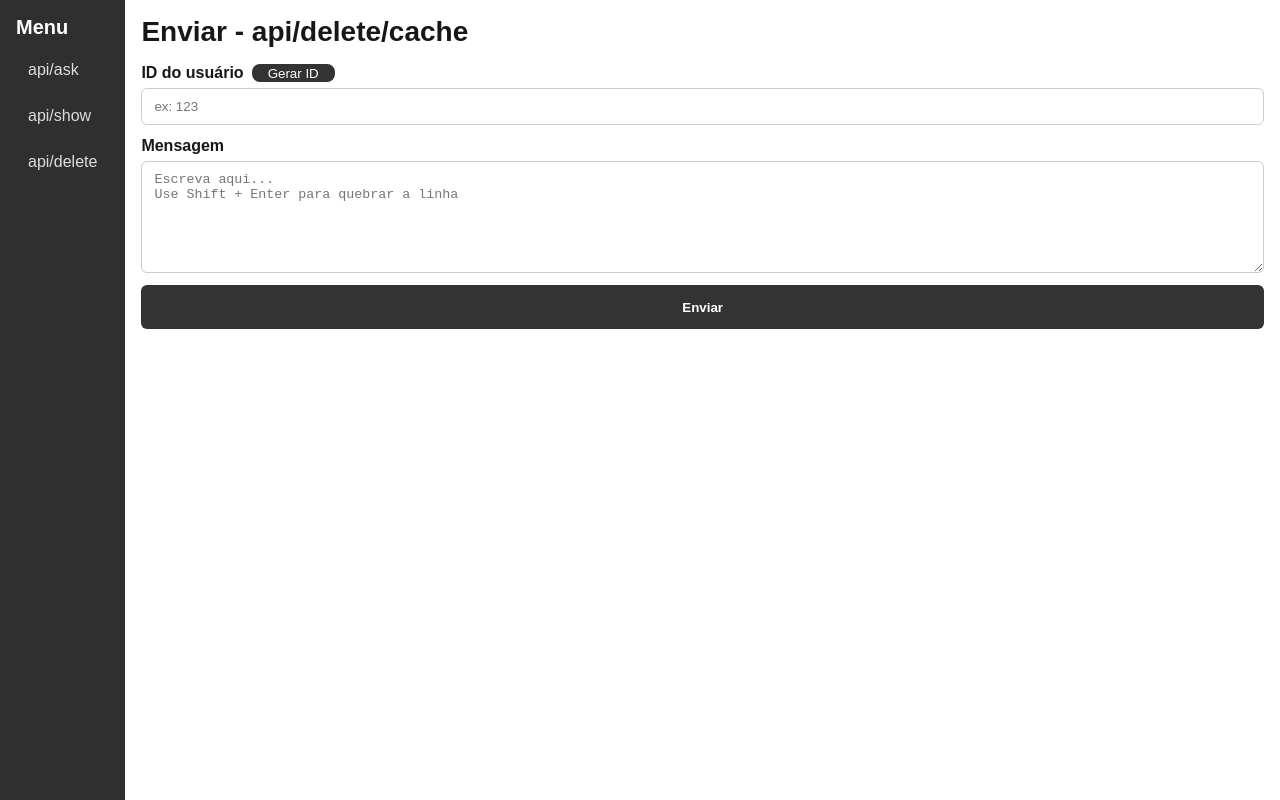
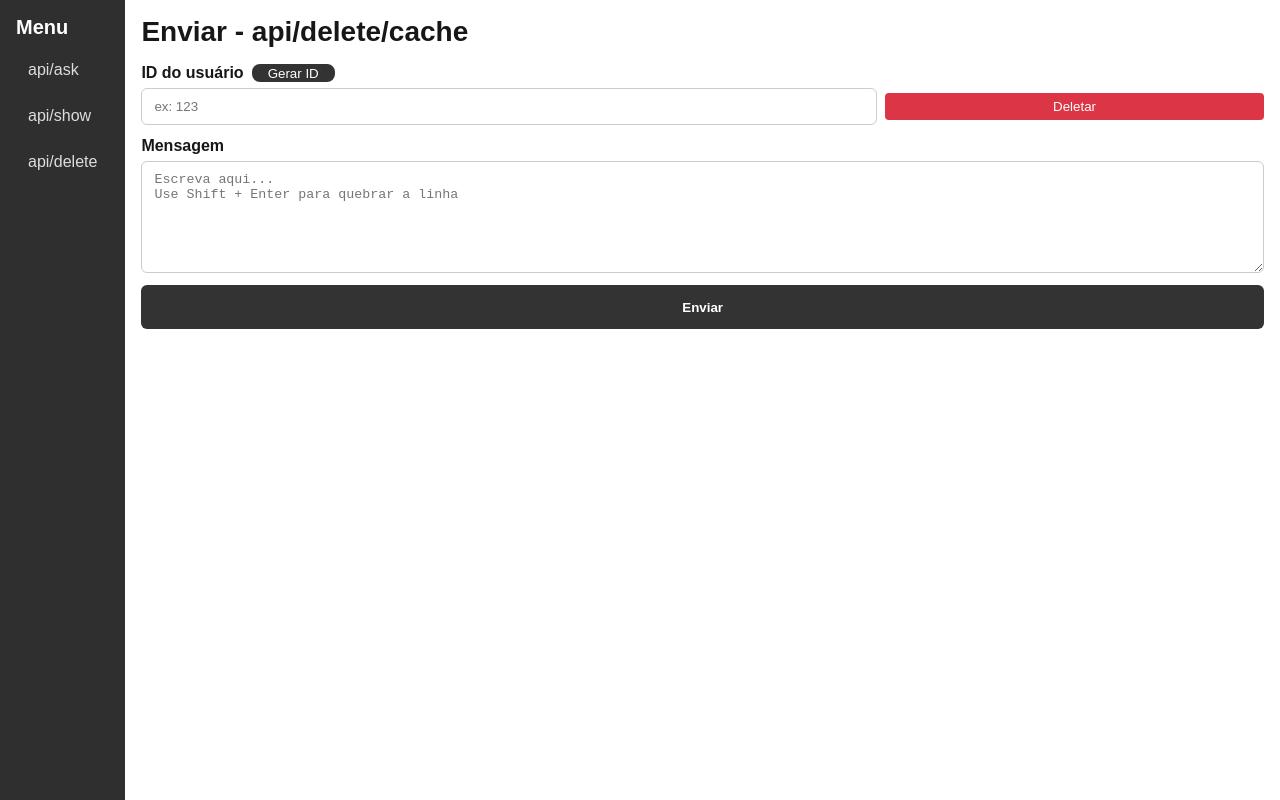
Before and after one commit to brunohms-tripintercambios/chat-validation, a Next.js app in the folder chat/: page /api/delete/cache in a window 1280 px wide. Built offline with nearby package versions, Linux system fonts and the light colour scheme.

Commit message:
Button to delete user when using ask

```diff
--- a/chat/app/component/RequestForm.tsx
+++ b/chat/app/component/RequestForm.tsx
@@ -98,6 +98,7 @@ export default function RequestForm({ title, endpointPath, method, fields = ["us
                 Gerar ID
               </button>
             </div>
+            <div className={styles.idContainer}>
               <input
                 type="text"
                 className={styles.input}
@@ -106,6 +107,24 @@ export default function RequestForm({ title, endpointPath, method, fields = ["us
                 onChange={(e) => setUserId(e.target.value)}
                 required
               />
+              <button
+                type="button"
+                onClick={async () => {
+                  if (userId) {
+                    await fetch("/proxy", {
+                      method: "POST",
+                      headers: { "Content-Type": "application/json" },
+                      body: JSON.stringify({ body: { method: "PUT", endpointPath: "/api/delete", ids: userId } }),
+                    });
+                  }
+                  setUserId("");
+                }}
+                className={styles.delete}
+              >
+                Deletar
+              </button>
+            </div>
+
           </label>
         )}
 
--- a/chat/app/component/form.module.css
+++ b/chat/app/component/form.module.css
@@ -38,12 +38,31 @@
   cursor: pointer;
 }
 
+.idContainer {
+  display: flex;
+  flex-direction: row;
+  align-items: center;
+  gap: 8px;
+  flex: 1;
+}
+
 .input,
 .textarea {
   border: 1px solid #ccc;
   border-radius: 6px;
   padding: 10px 12px;
   background: #fff;
+  flex: 2;
+}
+
+.delete {
+  flex: 1;
+  background-color: #dc3545;
+  color: #fff;
+  border: none;
+  border-radius: 4px;
+  padding: 6px 12px;
+  cursor: pointer;
 }
 
 @media (prefers-color-scheme: dark) {
```
Lines whose indentation alone changed are shown as unchanged.
